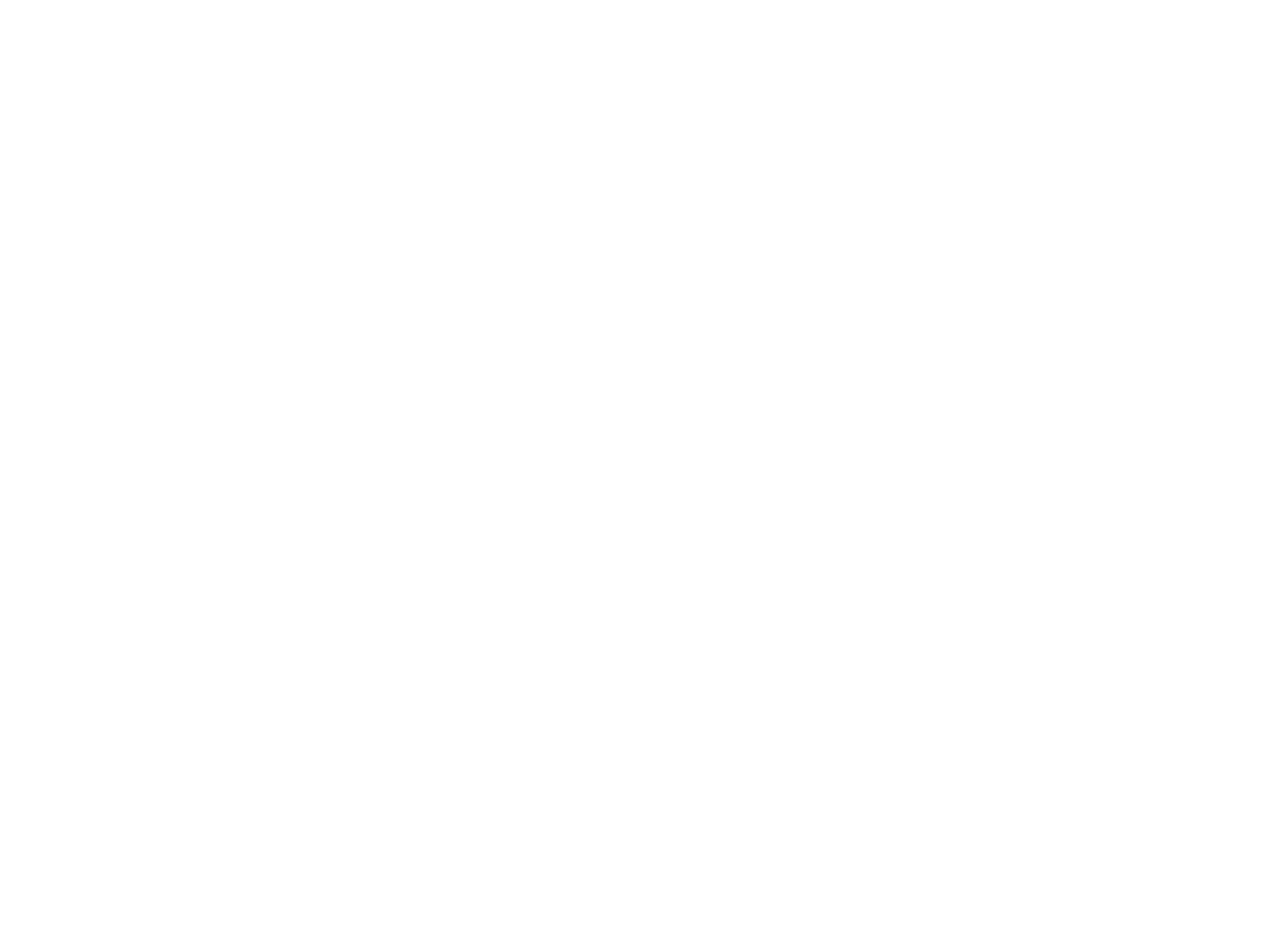
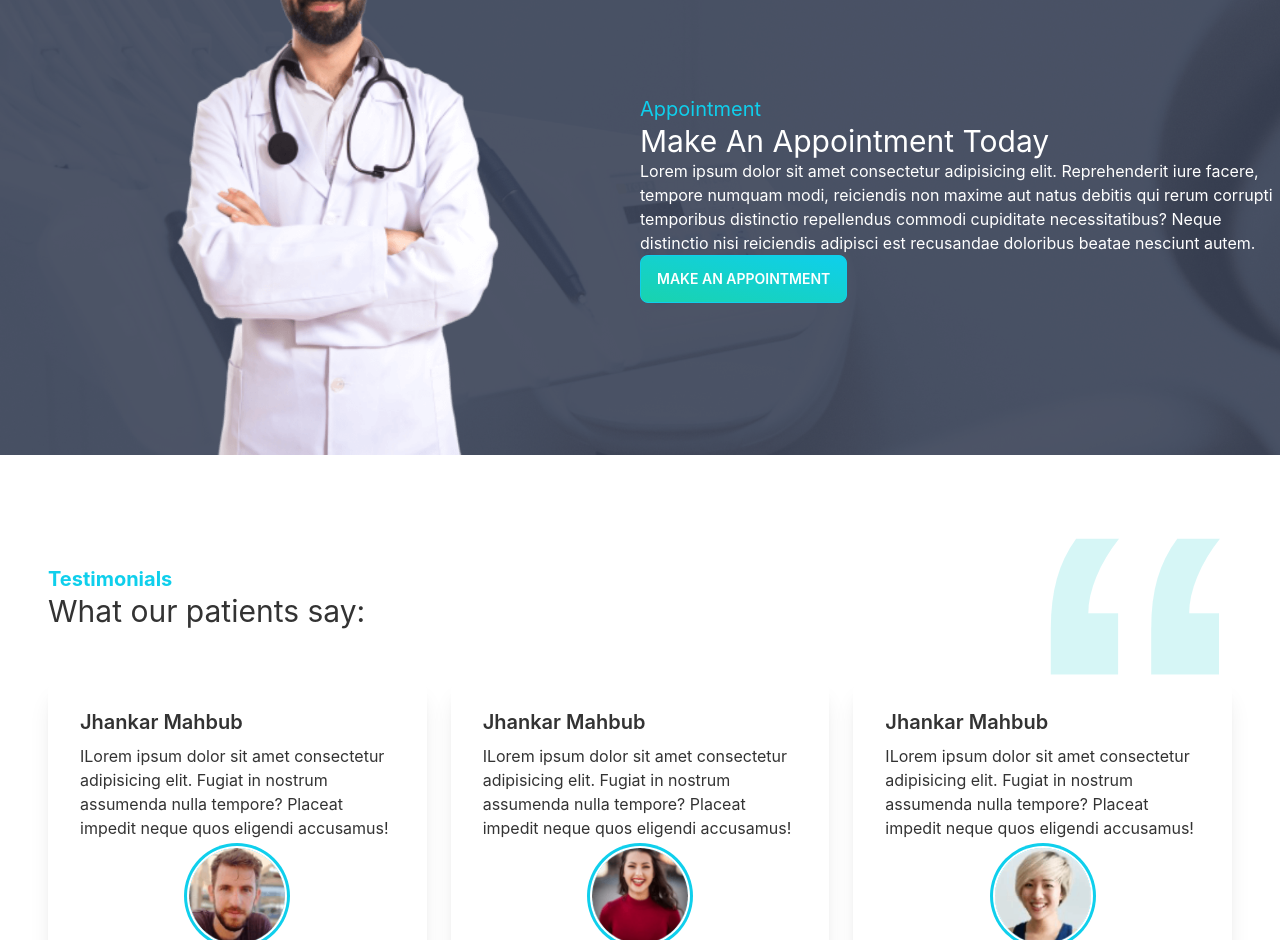
Before and after one commit to rakibulmd/Full-stack-online-schedule-app-Doctors-Portal-, a React (Create React App) app: page / in a window 1280 px wide. Shown: the part 1860-2800 px from the top of the page. Before the commit the page ends 1611 px from the top, so only its background shows below. Built offline with nearby package versions, Linux system fonts and the light colour scheme.

Commit message:
added home testimonial section

```diff
--- a/src/Pages/Home/Banner/Banner.js
+++ b/src/Pages/Home/Banner/Banner.js
@@ -1,5 +1,6 @@
 import React from "react";
 import chair from "../../../assets/images/chair.png";
+import PrimaryButton from "../../Shared/PrimaryButton/PrimaryButton";
 
 const Banner = () => {
     return (
@@ -19,9 +20,7 @@
                         assumenda excepturi exercitationem quasi. In deleniti
                         eaque aut repudiandae et a id nisi.
                     </p>
-                    <button className="btn btn-primary uppercase text-white bg-gradient-to-tr from-secondary to-primary">
-                        Get Started
-                    </button>
+                    <PrimaryButton text={"Get Started"}></PrimaryButton>
                 </div>
             </div>
         </div>
--- a/src/Pages/Home/Home/Home.js
+++ b/src/Pages/Home/Home/Home.js
@@ -1,7 +1,9 @@
 import React from "react";
 import Banner from "../Banner/Banner";
 import Info from "../Info/Info";
+import MakeAppointment from "../MakeAppointment/MakeAppointment";
 import Services from "../Services/Services";
+import Testimonials from "../Testimonials/Testimonials";
 
 const Home = () => {
     return (
@@ -9,6 +11,8 @@
             <Banner></Banner>
             <Info></Info>
             <Services></Services>
+            <MakeAppointment></MakeAppointment>
+            <Testimonials></Testimonials>
         </div>
     );
 };
--- a/src/Pages/Home/Info/Info.js
+++ b/src/Pages/Home/Info/Info.js
@@ -14,7 +14,7 @@
             ></InfoCard>
             <InfoCard
                 cardTitle={"Our Locations"}
-                bgClass="bg-accent"
+                bgClass="bg-neutral"
                 img={marker}
             ></InfoCard>
             <InfoCard
--- /dev/null
+++ b/src/Pages/Home/MakeAppointment/MakeAppointment.js
@@ -0,0 +1,32 @@
+import React from "react";
+import doctor from "../../../assets/images/doctor.png";
+import appointment from "../../../assets/images/appointment.png";
+import PrimaryButton from "../../Shared/PrimaryButton/PrimaryButton";
+
+const MakeAppointment = () => {
+    return (
+        <section
+            style={{ background: `url(${appointment})` }}
+            className="flex items-center justify-center mt-48"
+        >
+            <div className="flex-1 hidden lg:block">
+                <img className="-mt-32" src={doctor} alt="" />
+            </div>
+            <div className="flex-1 text-white">
+                <h3 className="text-xl text-primary">Appointment</h3>
+                <h3 className="text-3xl">Make An Appointment Today</h3>
+                <p>
+                    Lorem ipsum dolor sit amet consectetur adipisicing elit.
+                    Reprehenderit iure facere, tempore numquam modi, reiciendis
+                    non maxime aut natus debitis qui rerum corrupti temporibus
+                    distinctio repellendus commodi cupiditate necessitatibus?
+                    Neque distinctio nisi reiciendis adipisci est recusandae
+                    doloribus beatae nesciunt autem.
+                </p>
+                <PrimaryButton text={"Make an Appointment"}></PrimaryButton>
+            </div>
+        </section>
+    );
+};
+
+export default MakeAppointment;
--- /dev/null
+++ b/src/Pages/Home/Testimonial/Testimonial.js
@@ -0,0 +1,20 @@
+import React from "react";
+
+const Testimonial = ({ review }) => {
+    const { name, message, img } = review;
+    return (
+        <div class="card ;g:max-w-lg bg-base-100 shadow-xl">
+            <div class="card-body">
+                <h2 class="card-title">{name}</h2>
+                <p>I{message}</p>
+                <div class="avatar flex justify-center">
+                    <div class="w-24 rounded-full ring ring-primary ring-offset-base-100 ring-offset-2">
+                        <img src={img} alt="" />
+                    </div>
+                </div>
+            </div>
+        </div>
+    );
+};
+
+export default Testimonial;
--- /dev/null
+++ b/src/Pages/Home/Testimonials/Testimonials.js
@@ -0,0 +1,53 @@
+import React from "react";
+import quote from "../../../assets/icons/quote.svg";
+import people1 from "../../../assets/images/people1.png";
+import people2 from "../../../assets/images/people2.png";
+import people3 from "../../../assets/images/people3.png";
+import Testimonial from "../Testimonial/Testimonial";
+const Testimonials = () => {
+    const reviews = [
+        {
+            _id: 1,
+            name: "Jhankar Mahbub",
+            message:
+                "Lorem ipsum dolor sit amet consectetur adipisicing elit. Fugiat in nostrum assumenda nulla tempore? Placeat impedit neque quos eligendi accusamus!",
+            img: people1,
+        },
+        {
+            _id: 2,
+            name: "Jhankar Mahbub",
+            message:
+                "Lorem ipsum dolor sit amet consectetur adipisicing elit. Fugiat in nostrum assumenda nulla tempore? Placeat impedit neque quos eligendi accusamus!",
+            img: people2,
+        },
+        {
+            _id: 3,
+            name: "Jhankar Mahbub",
+            message:
+                "Lorem ipsum dolor sit amet consectetur adipisicing elit. Fugiat in nostrum assumenda nulla tempore? Placeat impedit neque quos eligendi accusamus!",
+            img: people3,
+        },
+    ];
+    return (
+        <section className="px-12 my-16">
+            <div className="flex justify-between items-center">
+                <div>
+                    <h2 className="text-xl font-bold text-primary">
+                        Testimonials
+                    </h2>
+                    <h3 className="text-3xl">What our patients say:</h3>
+                </div>
+                <div>
+                    <img className="w-24 lg:w-48" src={quote} alt="" />
+                </div>
+            </div>
+            <div className="grid grid-cols-1 md:grid-cols-2 lg:grid-cols-3 gap-6">
+                {reviews.map((review) => (
+                    <Testimonial key={review._id} review={review}></Testimonial>
+                ))}
+            </div>
+        </section>
+    );
+};
+
+export default Testimonials;
--- /dev/null
+++ b/src/Pages/Shared/PrimaryButton/PrimaryButton.js
@@ -0,0 +1,11 @@
+import React from "react";
+
+const PrimaryButton = ({ text }) => {
+    return (
+        <button className="btn btn-primary uppercase text-white bg-gradient-to-tr from-secondary to-primary">
+            {text}
+        </button>
+    );
+};
+
+export default PrimaryButton;
```
